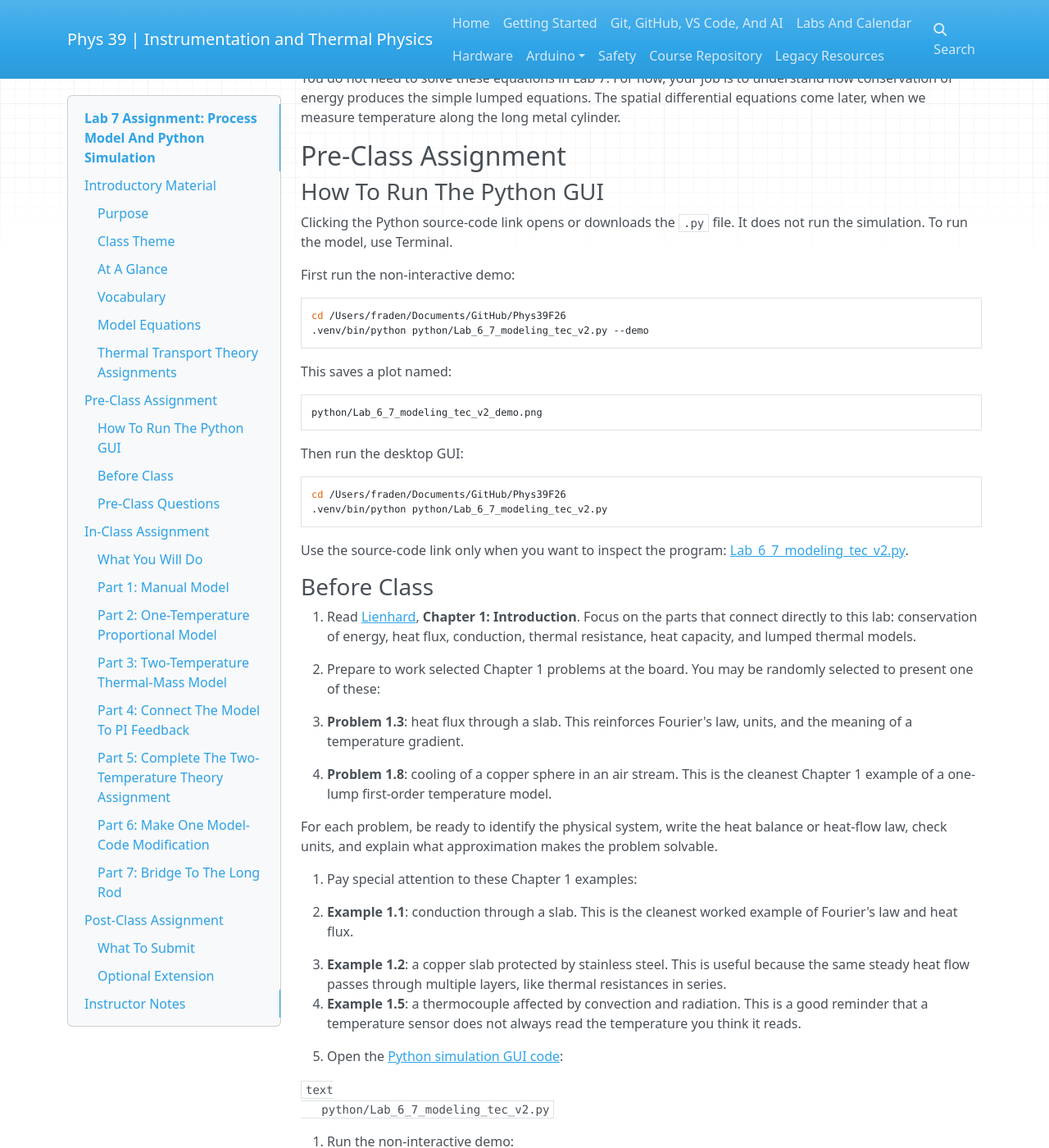
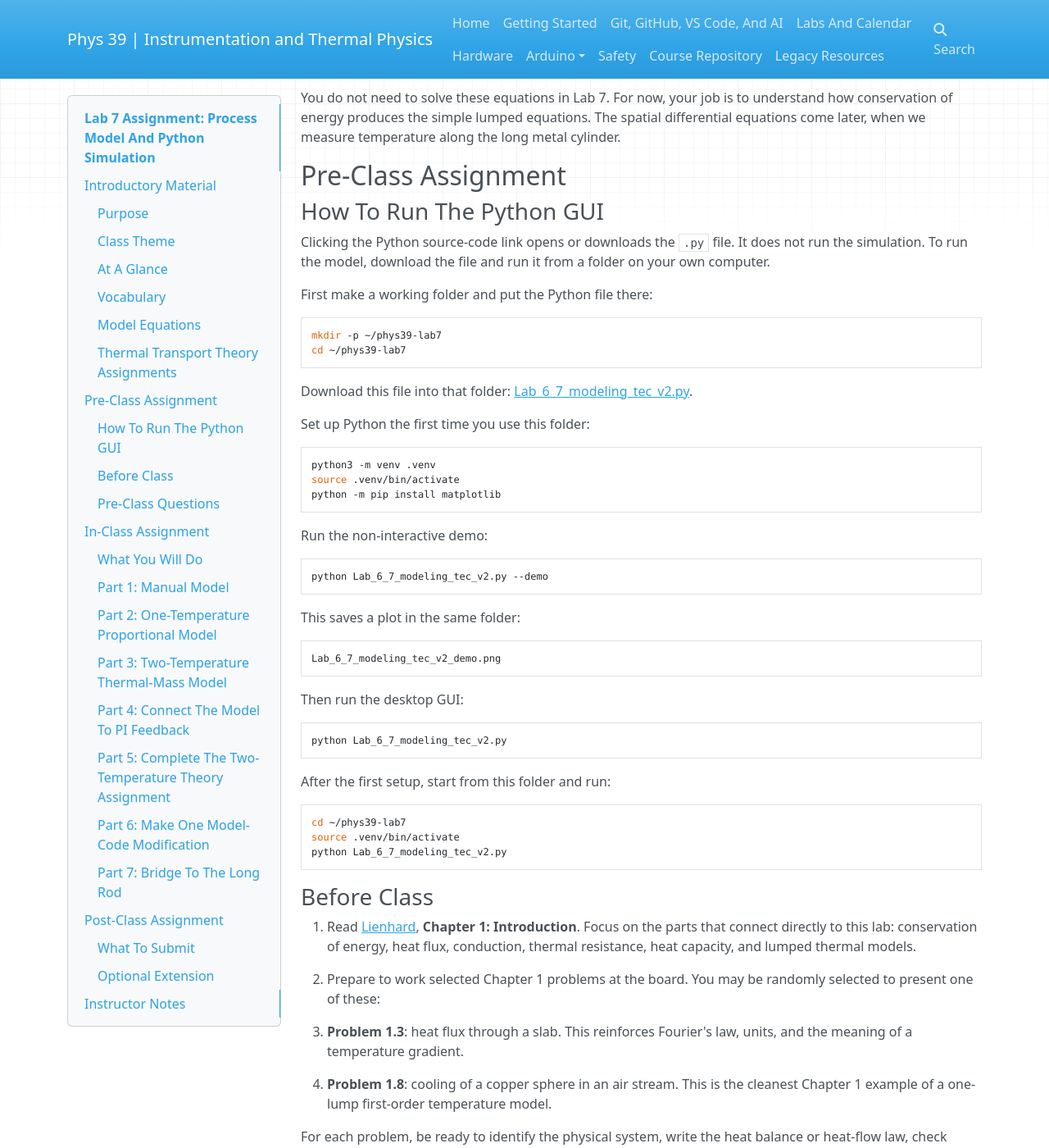
Before and after one commit to SethFraden/Phys39F26-course, an MkDocs documentation site: the page built from course/labs/lab-07/index.md, in a window 1280 px wide and 1400 px high, scrolled down 5880 px. Shown: the whole window at 82% size. Built offline with MkDocs 1.6.1, drawn with Linux system fonts in a browser that asks for light colours; nearby versions of some CDN libraries; some of the changed text lies outside the part shown.

Commit message:
Clarify Lab 7 Python GUI run instructions

````diff
--- a/course/labs/lab-07/index.md
+++ b/course/labs/lab-07/index.md
@@ -30,7 +30,7 @@ Before class, spend your time in this order:
 
 - **45-60 min**: Read [Lienhard](../../references/lienhard-heat-transfer-textbook-v6.pdf)
   Chapter 1 with emphasis on energy balance, heat flux, conduction, thermal
-  resistance, heat capacity, and lumped models.
+  resistance, heat capacity, and lumped models. Read through p. 28. Skip most of the last section on radiation.
 - **30-45 min**: Prepare Problems 1.3 and 1.8 for possible board work.
 - **10-15 min**: Skim Examples 1.1, 1.2, and 1.5 for worked-modeling patterns.
 - **15-20 min**: Run the [Python demo and GUI](#how-to-run-the-python-gui)
@@ -304,30 +304,52 @@ long metal cylinder.
 ### How To Run The Python GUI
 
 Clicking the Python source-code link opens or downloads the `.py` file. It does
-not run the simulation. To run the model, use Terminal.
+not run the simulation. To run the model, download the file and run it from a
+folder on your own computer.
 
-First run the non-interactive demo:
+First make a working folder and put the Python file there:
 
 ```bash
-cd /Users/fraden/Documents/GitHub/Phys39F26
-.venv/bin/python python/Lab_6_7_modeling_tec_v2.py --demo
+mkdir -p ~/phys39-lab7
+cd ~/phys39-lab7
 ```
 
-This saves a plot named:
+Download this file into that folder:
+[Lab_6_7_modeling_tec_v2.py](../../python/Lab_6_7_modeling_tec_v2.py).
+
+Set up Python the first time you use this folder:
+
+```bash
+python3 -m venv .venv
+source .venv/bin/activate
+python -m pip install matplotlib
+```
+
+Run the non-interactive demo:
+
+```bash
+python Lab_6_7_modeling_tec_v2.py --demo
+```
+
+This saves a plot in the same folder:
 
 ```text
-python/Lab_6_7_modeling_tec_v2_demo.png
+Lab_6_7_modeling_tec_v2_demo.png
 ```
 
 Then run the desktop GUI:
 
 ```bash
-cd /Users/fraden/Documents/GitHub/Phys39F26
-.venv/bin/python python/Lab_6_7_modeling_tec_v2.py
+python Lab_6_7_modeling_tec_v2.py
 ```
 
-Use the source-code link only when you want to inspect the program:
-[Lab_6_7_modeling_tec_v2.py](../../python/Lab_6_7_modeling_tec_v2.py).
+After the first setup, start from this folder and run:
+
+```bash
+cd ~/phys39-lab7
+source .venv/bin/activate
+python Lab_6_7_modeling_tec_v2.py
+```
 
 ### Before Class
 
@@ -368,14 +390,13 @@ Use the source-code link only when you want to inspect the program:
 5. Run the non-interactive demo:
 
    ```bash
-   cd /Users/fraden/Documents/GitHub/Phys39F26
-   .venv/bin/python python/Lab_6_7_modeling_tec_v2.py --demo
+   python Lab_6_7_modeling_tec_v2.py --demo
    ```
 
 6. Look at the generated plot:
 
    ```text
-   python/Lab_6_7_modeling_tec_v2_demo.png
+   Lab_6_7_modeling_tec_v2_demo.png
    ```
 
    The bottom of the PNG and the terminal output list the model parameters used
@@ -384,8 +405,7 @@ Use the source-code link only when you want to inspect the program:
 7. Run the [Python GUI](#how-to-run-the-python-gui):
 
    ```bash
-   cd /Users/fraden/Documents/GitHub/Phys39F26
-   .venv/bin/python python/Lab_6_7_modeling_tec_v2.py
+   python Lab_6_7_modeling_tec_v2.py
    ```
 
 8. In your notebook, copy the three model equations and label the meaning of
--- a/docs/index.html
+++ b/docs/index.html
@@ -244,5 +244,5 @@ is preserved separately as a legacy resource and will not be edited.</p>
 
 <!--
 MkDocs version : 1.6.1
-Build Date UTC : 2026-07-03 05:14:15.370231+00:00
+Build Date UTC : 2026-07-03 13:10:47.479342+00:00
 -->
````
Also changed, not shown: docs/labs/lab-07/index.html (+27 -16 lines), docs/search/search_index.json.
